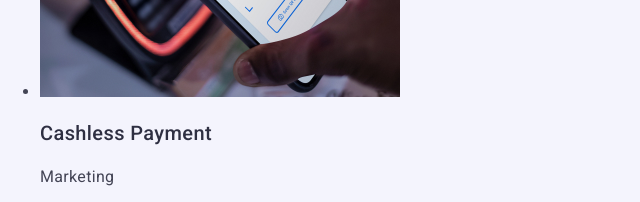
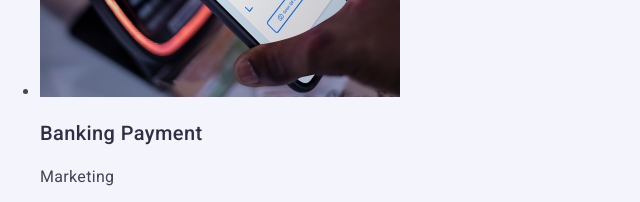
Before and after one commit to oguzcandinckal/goit-markup-hw-02, a plain HTML site: page index.html in a window 1280 px wide. Shown: the part 3040-3242 px from the top of the page, 0-640 px from the left. Drawn offline with nearby package versions, Linux system fonts and the light colour scheme.

Commit message:
Update index.html

```diff
--- a/index.html
+++ b/index.html
@@ -147,7 +147,7 @@
                     alt="cashless-payment"
                     width="360"
                     height="300">
-                    <h3 class="section-title">Cashless Payment</h3>
+                    <h3 class="section-title">Banking Payment</h3>
                     <p class="section-y">Marketing</p>
                 </li>
 
```
